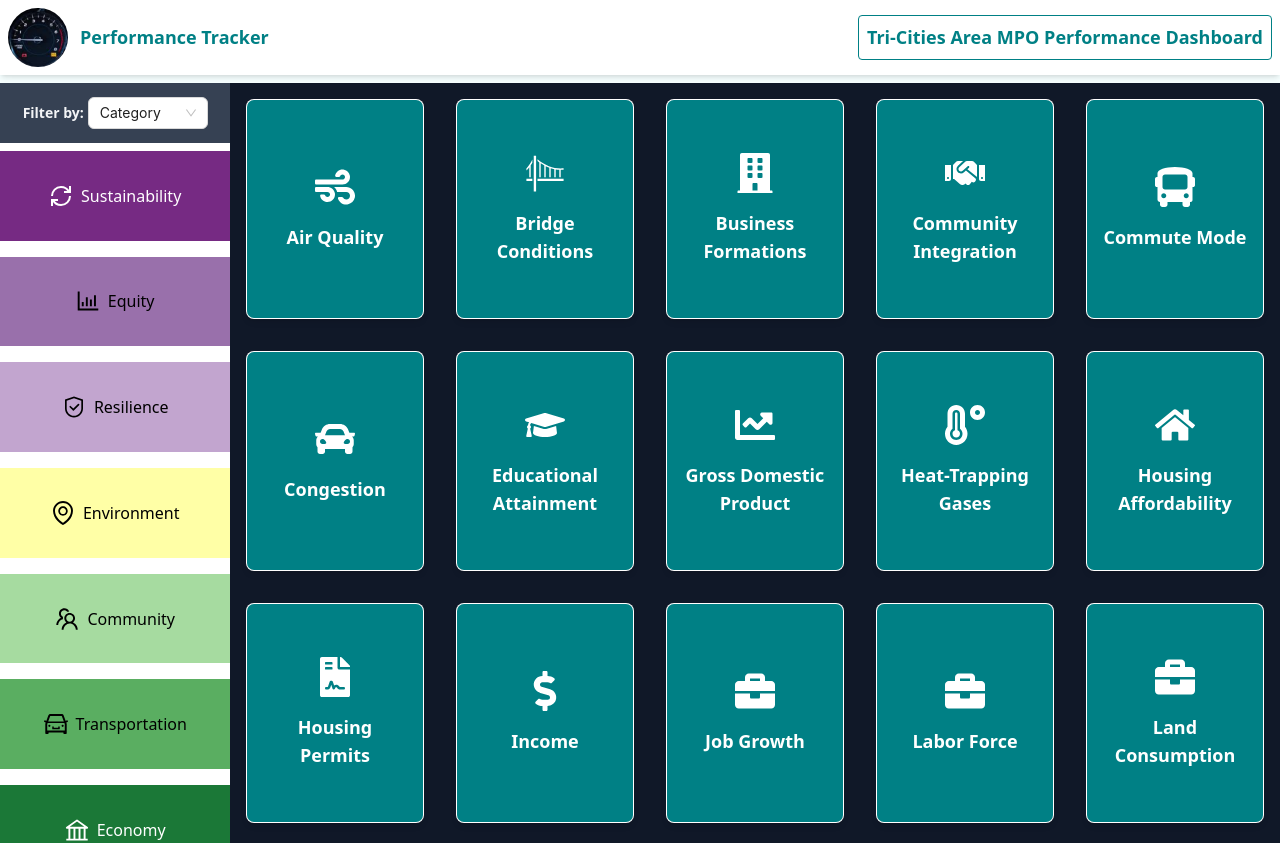
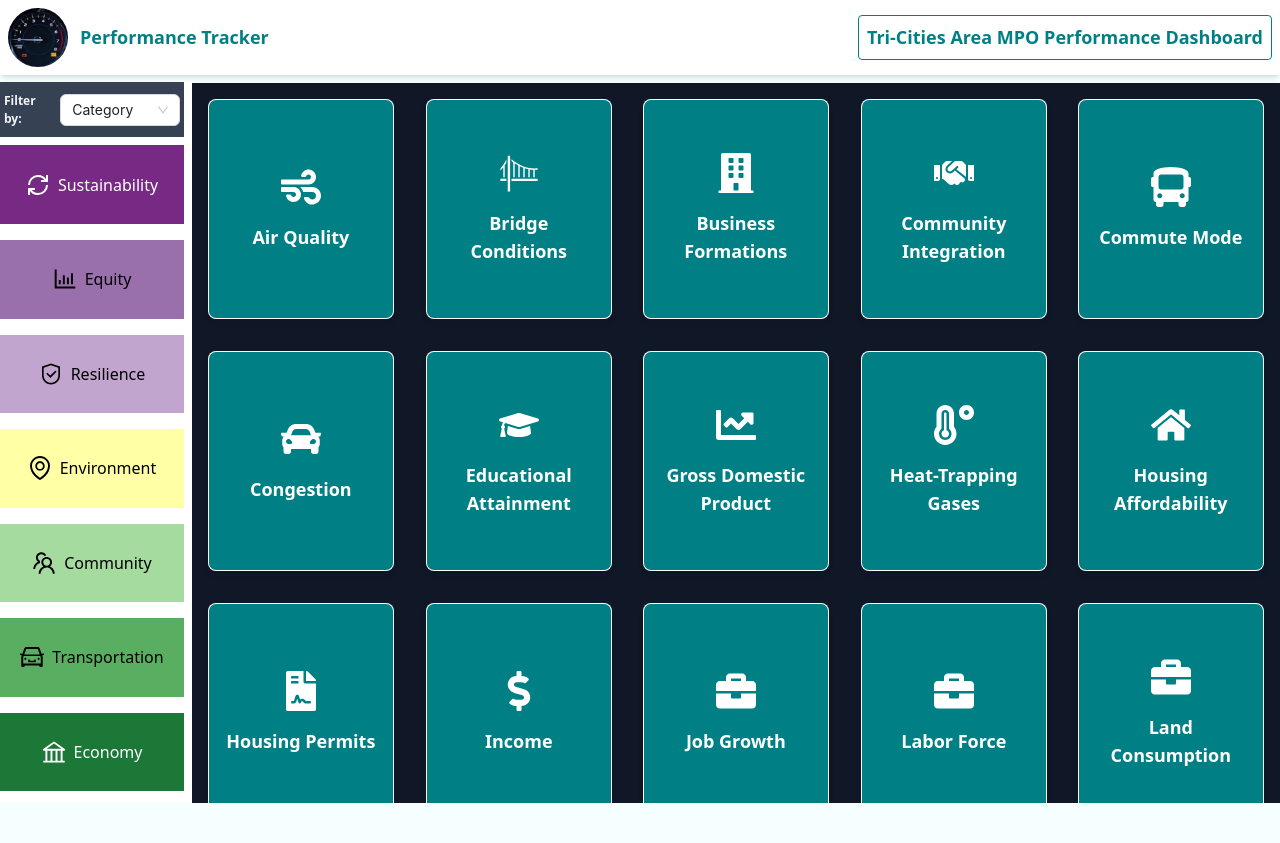
Before and after one commit to elishaadamu/TrackProgress, a React (Vite) app: page / in a window 1280 px wide. Shown: the top 843 px of the page. After the commit the page ends 803 px from the top, so only its background shows below. Built offline with nearby package versions, Linux system fonts and the light colour scheme.

Commit message:
new setup

```diff
--- a/src/Components/MainContent.jsx
+++ b/src/Components/MainContent.jsx
@@ -409,7 +409,7 @@ function MainContent() {
       <div className="flex-grow bg-gray-900">
         <button
           onClick={handleBack}
-          className="m-4 px-4 py-2 bg-gray-700 text-white rounded hover:bg-gray-600"
+          className="m-4 px-4 py-2 sticky top-20 md:top-30 z-40 bg-gray-700 text-white rounded hover:bg-gray-600"
         >
           <div className="flex items-center space-x-2 font-semibold">
             <IoMdArrowBack />
@@ -427,8 +427,9 @@ function MainContent() {
     );
   }
 
+  // Update the main return statement to include overflow styling
   return (
-    <div className="flex-[80%] bg-gray-900 p-4 flex items-start justify-start">
+    <div className="md:ml-[15%] md:flex-[85%] bg-gray-900 p-4 md:h-[calc(100vh-5rem)] overflow-y-auto">
       <div className="grid grid-cols-2 sm:grid-cols-2 md:grid-cols-3 lg:grid-cols-5 xl:grid-cols-5 2xl:grid-cols-6 gap-8 w-full max-w-full">
         {items.map((item, idx) => (
           <div
--- a/src/Components/Sidebar.jsx
+++ b/src/Components/Sidebar.jsx
@@ -164,15 +164,13 @@ function Sidebar() {
   };
 
   return (
-    <div className="w-full md:w-[18%] md:h-screen md:sticky md:top-20 bg-white">
-      {" "}
-      {/* Added bg-white */}
+    <div className="md:fixed md:top-20 flex mt-[2px] pr-2 flex-col left-0 md:w-[15%] md:h-[calc(100vh-5rem)] bg-white">
       <div className="flex flex-col h-full">
         <div className="text-gray-600 w-full h-full flex flex-col">
-          {/* Update header background to match buttons */}
+          {/* Filter header */}
           <div className="w-full h-[60px] flex px-1 bg-gray-700 items-center justify-center">
             <div className="flex items-center">
-              <span className="font-semibold mr-1 text-gray-100 text-sm">
+              <span className="font-semibold mr-1 text-gray-100 text-[12px]">
                 Filter by:
               </span>
               <Select
@@ -187,11 +185,9 @@ function Sidebar() {
               </Select>
             </div>
           </div>
-          {/* Update the content container */}
+          {/* Content container */}
           <div className="flex flex-row md:flex-col overflow-x-auto md:overflow-hidden">
-            <div
-              className={`flex flex-row md:flex-col md:h-[calc(100vh-60px)]`}
-            >
+            <div className="flex flex-row md:flex-col md:h-[calc(100vh-80px)]">
               {renderContent()}
             </div>
           </div>
@@ -203,27 +199,25 @@ function Sidebar() {
 
 // Update the category and trend classes with smaller dimensions and remove margins
 const categoryClass = `
-  min-w-[180px]
+  min-w-[100px]
   md:min-w-full
   flex
   justify-center
   items-center
-  md:h-[calc((100vh-80px))]
+  md:h-[calc((100vh-250px)/7)]
   my-2
-
-  py-2
+  p-2
 `;
 
 const trendClass = `
-  min-w-[180px]
+  min-w-[100px]
   md:min-w-full
   flex
   justify-center
   items-center
-  md:h-[calc((100vh-80px)/5.5)]
-  py-2
+  md:h-[calc((100vh-100px)/7)]
   my-2
-
+  p-2
 `;
 
 export default Sidebar;
--- a/src/Components/TabViewer.jsx
+++ b/src/Components/TabViewer.jsx
@@ -73,7 +73,6 @@ const TabViewer = ({ folderPath, trendIcon, trendDetails, details, title }) => {
     if (allContent[activeTab]) {
       setContent(allContent[activeTab]);
     } else {
-      setError(`Tab content not found: ${activeTab}`);
       setContent("");
     }
   }, [activeTab, allContent]);
@@ -108,7 +107,6 @@ const TabViewer = ({ folderPath, trendIcon, trendDetails, details, title }) => {
             );
           } catch (e) {
             console.error("Error parsing chart config:", e);
-            return <p className="text-red-500">Invalid chart configuration</p>;
           }
         }
         return <p>{children}</p>;
@@ -120,7 +118,9 @@ const TabViewer = ({ folderPath, trendIcon, trendDetails, details, title }) => {
   return (
     <div className="w-full md:max-w-[70%] border border-gray-800 rounded-lg shadow mx-auto h-full bg-gray-900 text-white p-4">
       <div className="flex items-center justify-center max-w-[1024px] mx-auto mb-6">
-        <h1 className="text-2xl font-bold">{title}</h1>
+        <h1 className="text-[16px] text-center md:text-xl font-bold">
+          {title}
+        </h1>
       </div>
 
       <div className="relative flex transistion-all duration-300 ease-in-out md:justify-center overflow-x-auto whitespace-nowrap space-x-4 mb-4 border-b border-gray-700 scrollbar-hide">
@@ -157,7 +157,7 @@ const TabViewer = ({ folderPath, trendIcon, trendDetails, details, title }) => {
         </div>
         <span className="text-gray-300 mt-[0px] ">{details}</span>
       </div>
-      <div className="prose prose-invert mt-10 max-w-[1024px] mx-auto">
+      <div className="prose prose-invert mt-10 max-w-[1024px] text-justify mx-auto">
         {error ? (
           <div className="text-red-500">{error}</div>
         ) : (
```
